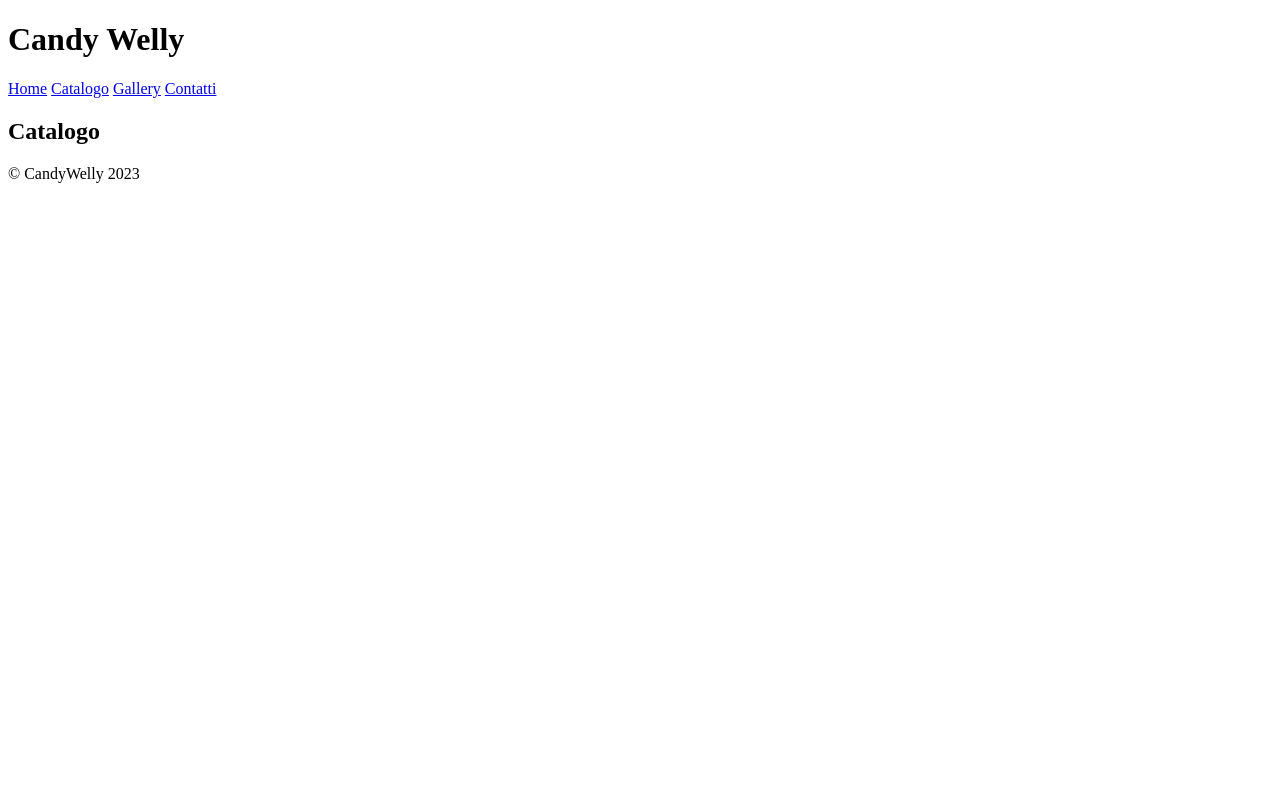
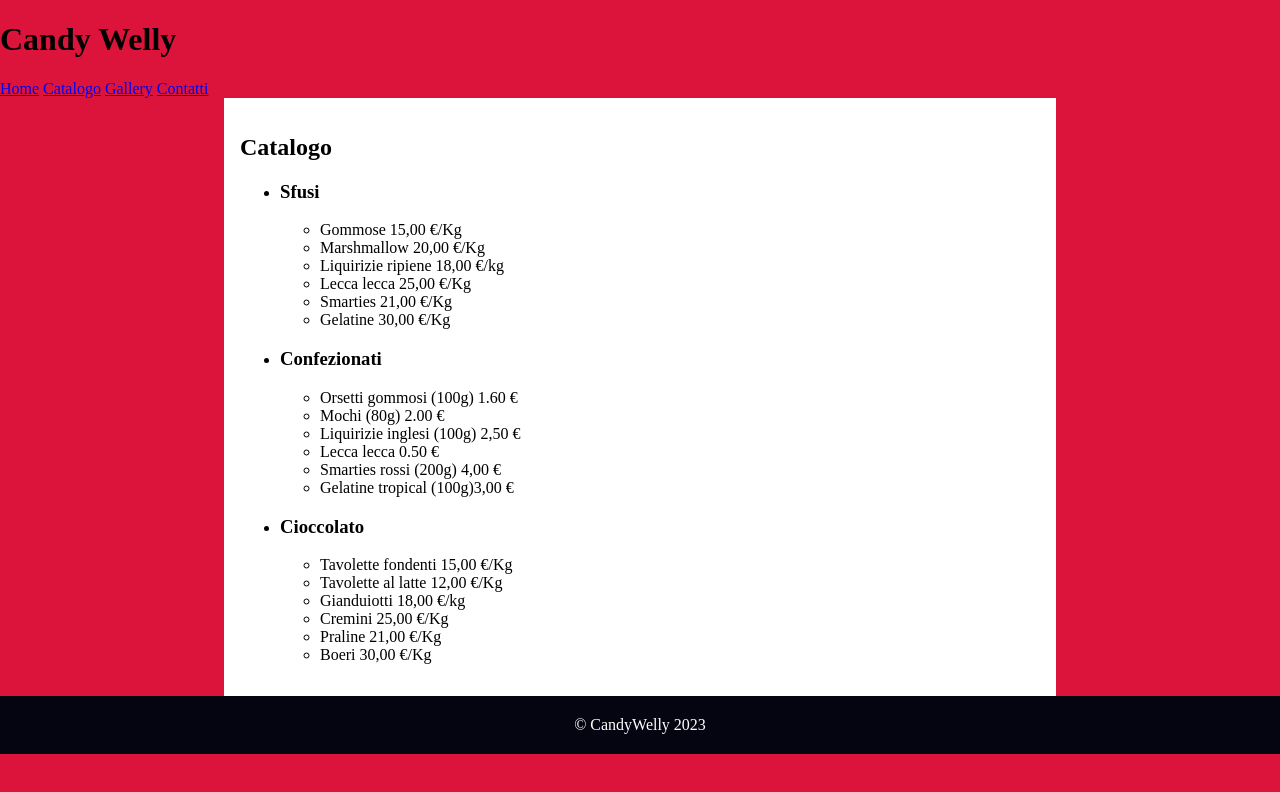
Before and after one commit to damidl1/ripassone, a plain HTML site: page catalog.html in a window 1280 px wide. Drawn offline with Linux system fonts and the light colour scheme.

Commit message:
aggiornamento sito3

```diff
--- a/catalog.html
+++ b/catalog.html
@@ -1,11 +1,13 @@
 <!DOCTYPE html>
 <html lang="it">
+
 <head>
     <meta charset="UTF-8">
     <meta name="viewport" content="width=device-width, initial-scale=1.0">
     <title>Catalogo</title>
     <link rel="stylesheet" href="./style.css">
 </head>
+
 <body>
     <header>
         <h1>
@@ -20,9 +22,45 @@
     </header>
     <main>
         <h2>Catalogo</h2>
-       </main>
-       <footer>
+        <ul>
+            <li>
+                <h3>Sfusi</h3>
+                <ul>
+                    <li>Gommose 15,00 €/Kg</li>
+                    <li>Marshmallow 20,00 €/Kg</li>
+                    <li>Liquirizie ripiene 18,00 €/kg</li>
+                    <li>Lecca lecca 25,00 €/Kg</li>
+                    <li>Smarties 21,00 €/Kg</li>
+                    <li>Gelatine 30,00 €/Kg</li>
+                </ul>
+            </li>
+            <li>
+                <h3>Confezionati</h3>
+                <ul>
+                    <li>Orsetti gommosi (100g) 1.60 €</li>
+                    <li>Mochi (80g) 2.00 €</li>
+                    <li>Liquirizie inglesi (100g) 2,50 €</li>
+                    <li>Lecca lecca 0.50 €</li>
+                    <li>Smarties rossi (200g) 4,00 €</li>
+                    <li>Gelatine tropical (100g)3,00 €</li>
+                </ul>
+            </li>
+            <li>
+                <h3>Cioccolato</h3>
+                <ul>
+                    <li>Tavolette fondenti 15,00 €/Kg</li>
+                    <li>Tavolette al latte 12,00 €/Kg</li>
+                    <li>Gianduiotti 18,00 €/kg</li>
+                    <li>Cremini 25,00 €/Kg</li>
+                    <li>Praline 21,00 €/Kg</li>
+                    <li>Boeri 30,00 €/Kg</li>
+                </ul>
+            </li>
+        </ul>
+    </main>
+    <footer>
         © CandyWelly 2023
-       </footer>
+    </footer>
 </body>
+
 </html>
--- a/style.css
+++ b/style.css
@@ -1,3 +1,30 @@
-.gallery-img{
+body {
+    background-color: crimson;
+    margin: 0;
+}
+
+.gallery-img {
     width: 30%;
 }
+
+main {
+    width: 800px;
+    margin: auto;
+    background-color: white;
+    padding: 16px;
+}
+
+.home-img {
+    width: 100%;
+}
+.home-video{
+    width: 800px;
+    height: 450px;
+}
+footer{
+    background-color: #050512;
+    color: white;
+    padding: 20px;
+    text-align: center;
+
+}
```
Also changed, not shown: index.html (+3 -3 lines).
